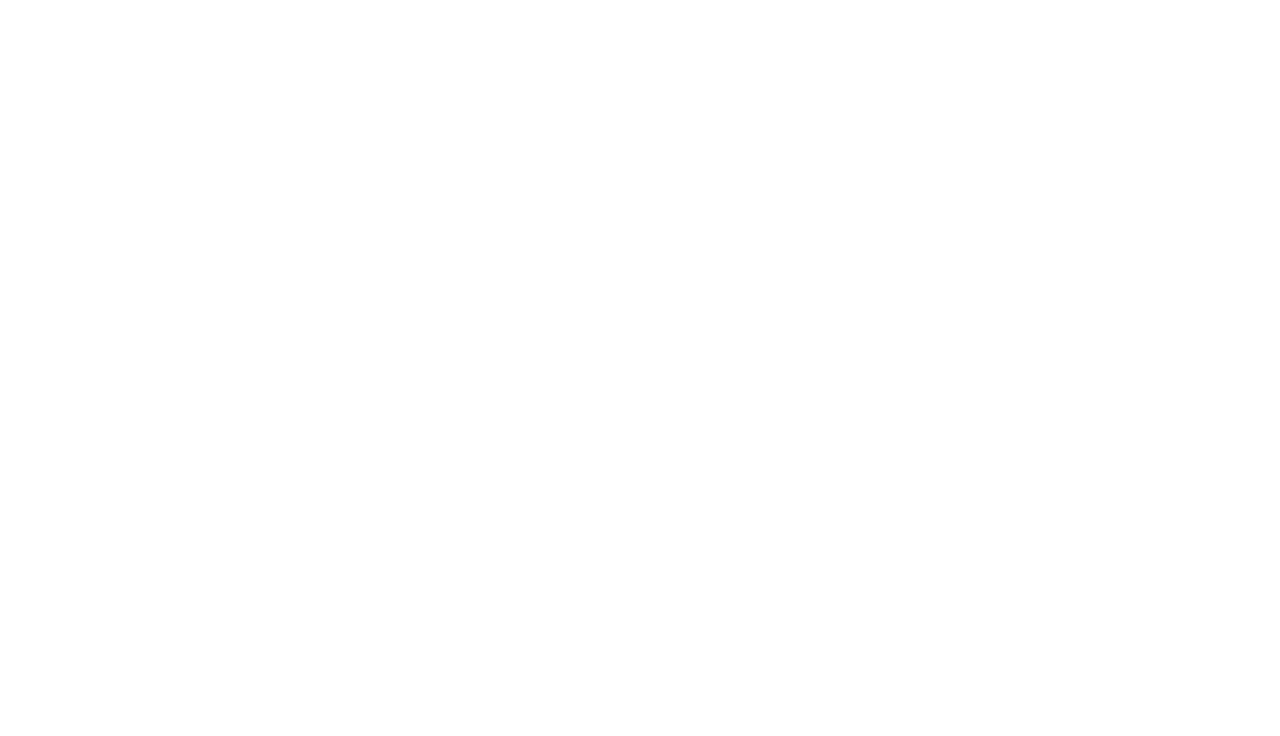
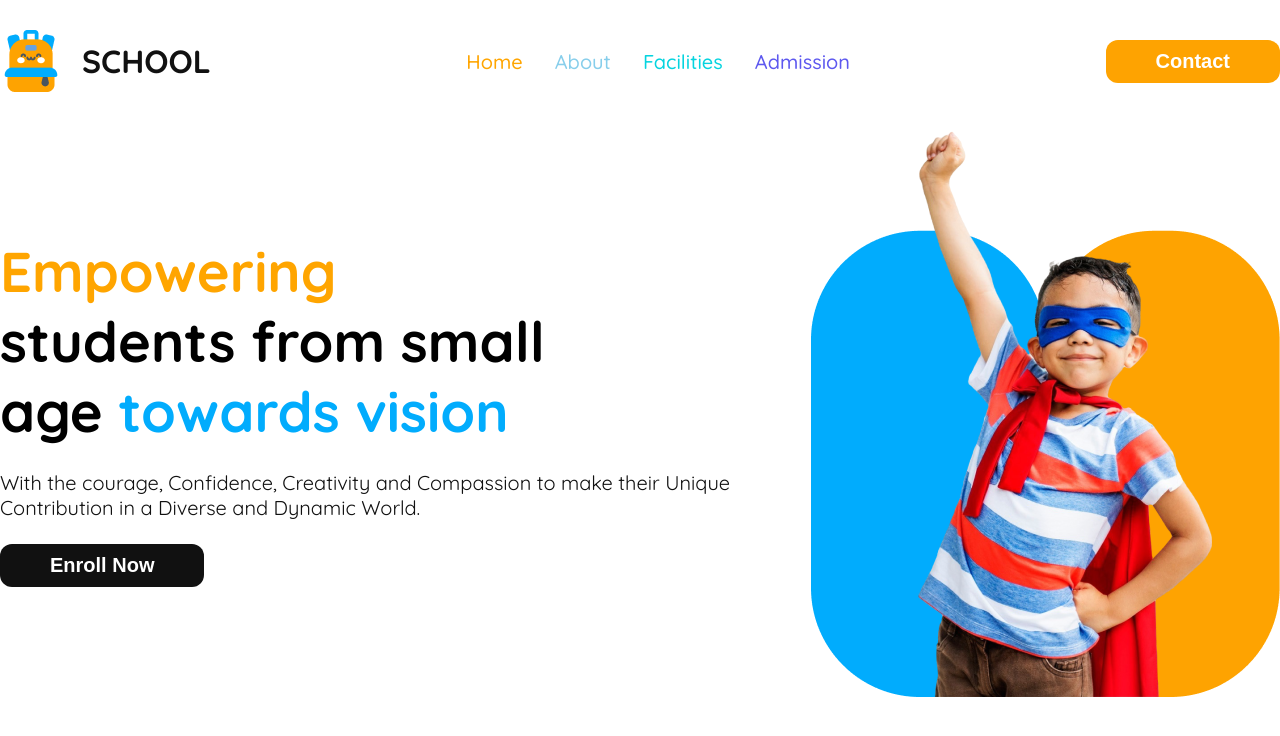
Before and after one commit to saiful16/kids-school, a plain HTML site: page index.html in a window 1280 px wide. Drawn offline with Linux system fonts and the light colour scheme.

Commit message:
banner section added

```diff
--- a/index.html
+++ b/index.html
@@ -1,14 +1,53 @@
 <!DOCTYPE html>
 <html lang="en">
+
 <head>
     <meta charset="UTF-8">
     <meta name="viewport" content="width=device-width, initial-scale=1.0">
     <title>Kids Elementary School</title>
+    <script src="https://kit.fontawesome.com/5a8c4f86b6.js" crossorigin="anonymous"></script>
     <link rel="stylesheet" href="styles/style.css">
+    <link rel="stylesheet" href="styles/media.css">
 </head>
+
 <body>
-    <header>
-
+    <header class="quicksand-font">
+        <!-- nav section -->
+        <div class="nav-container">
+            <div class="nav-t-l-container">
+                <img src="assets/logo.png" alt="">
+                <h3 class="nav-title">SCHOOL</h3>
+            </div>
+            <div class="anchor-container">
+                <ul>
+                    <li><a class="text-orange" href="">Home</a></li>
+                    <li><a class="text-sky-blue" href="">About</a></li>
+                    <li><a class="text-light" href="">Facilities</a></li>
+                    <li><a class="text-purple" href="">Admission</a></li>
+                </ul>
+            </div>
+            <div class="btn-container">
+                <button class="btn-nav">Contact</button>
+                <i class="fa-solid fa-bars navi-bar"></i>
+            </div>
+        </div>
+        <!-- banner section -->
+        <div class="banner-container">
+            <div class="banner-content">
+                <h1 class="banner-title"><span class="text-orange">Empowering</span> <br>
+                    students from small <br>age <span class="text-title-color"> towards vision</span></h1>
+                <p class="banner-description">
+                    With the courage, Confidence, Creativity and Compassion to make their Unique <br> Contribution in a
+                    Diverse and Dynamic World.
+                </p>
+                <div>
+                    <button class="btn-primary">Enroll Now</button>
+                </div>
+            </div>
+            <div class="banner-img">
+                <img src="assets/hero-kids.png" alt="">
+            </div>
+        </div>
 
     </header>
     <main>
@@ -18,4 +57,5 @@
 
     </footer>
 </body>
+
 </html>
--- /dev/null
+++ b/styles/media.css
@@ -0,0 +1,57 @@
+
+/* media queries for small devices  */
+@media screen and (max-width: 576px) {
+
+    .nav-title,
+    .anchor-container,
+    .btn-nav {
+        display: none;
+    }
+
+    .navi-bar {
+        display: block;
+        width: 30px;
+        height: auto;
+        /* height: 30px;
+     */
+    }
+    .nav-container{
+        border: 0.5px solid rgb(254, 163, 1);
+        padding: 12px 16px;
+    }
+    .btn-container{
+        display: flex;
+        justify-content: center;
+        align-items: center;
+    }
+    /* banner section */
+    .banner-container{
+        flex-direction: column-reverse;
+        margin-top: 20px;
+        justify-content: center;
+        align-items: center;
+    }
+    .banner-content{
+        text-align: center;
+    }
+}
+
+
+
+
+
+/* media queries for medium devices  */
+@media screen and (min-width: 557px) and (max-width: 992px) {
+    .nav-title{
+        display: none;
+    }
+    .banner-container{
+        flex-direction: column-reverse;
+        margin-top: 20px;
+        justify-content: center;
+        align-items: center;
+    }
+    .banner-content{
+        text-align: center;
+    }
+}
--- a/styles/style.css
+++ b/styles/style.css
@@ -0,0 +1,138 @@
+@import url('https://fonts.googleapis.com/css2?family=Quicksand:wght@300..700&family=Raleway:ital,wght@0,100..900;1,100..900&display=swap');
+
+* {
+    margin: 0;
+    padding: 0;
+    box-sizing: border-box;
+}
+
+/* shared styles */
+.raleway-font {
+    font-family: "Raleway", serif;
+    font-optical-sizing: auto;
+    font-weight: normal;
+    font-style: normal;
+}
+
+.quicksand-font {
+    font-family: "Quicksand", serif;
+    font-optical-sizing: auto;
+    font-weight: normal;
+    font-style: normal;
+}
+
+header,
+main {
+    max-width: 1440px;
+    margin: 0 auto;
+}
+
+.text-orange {
+    color: orange;
+}
+
+.text-sky-blue {
+    color: skyblue;
+}
+
+.text-light {
+    color: rgb(5, 212, 223);
+}
+
+.text-purple {
+    color: rgb(93, 88, 239);
+}
+
+.text-title-color {
+    color: rgb(1, 172, 253);
+}
+
+.btn-primary {
+    border-radius: 12px;
+    color: rgb(255, 255, 255);
+    font-size: 1.25rem;
+    font-weight: 700;
+    background: rgb(17, 17, 17);
+    padding: 10px 50px;
+    border: none;
+}
+
+/* header section styles are here */
+/* nav section */
+.nav-container {
+    display: flex;
+    justify-content: space-between;
+    align-items: center;
+    padding: 30px 0;
+}
+
+.nav-t-l-container {
+    display: flex;
+    justify-content: center;
+    align-items: center;
+    gap: 20px;
+}
+
+/* .nav-t-l-container img {
+    width: 100%;
+} */
+
+.anchor-container ul {
+    display: flex;
+    gap: 32px;
+}
+
+.anchor-container li {
+    list-style: none;
+}
+
+.anchor-container a {
+    text-decoration: none;
+    font-size: 1.25rem;
+    font-weight: 500;
+}
+
+.nav-title {
+    color: rgb(17, 17, 17);
+    font-size: 2rem;
+    font-weight: 700;
+
+}
+
+.btn-nav {
+    color: rgb(255, 255, 255);
+    font-size: 1.25rem;
+    font-weight: 600;
+    padding: 10px 50px;
+    border-radius: 12px;
+    background: rgb(254, 163, 1);
+    border: none;
+}
+
+.navi-bar {
+    display: none;
+}
+
+/* banner section styles  */
+.banner-container {
+    display: flex;
+    justify-content: space-between;
+    /* border: 2px solid darkblue; */
+}
+
+.banner-content {
+    align-content: center;
+}
+
+.banner-title {
+    font-size: 3.5rem;
+    font-weight: 700;
+    margin-bottom: 24px;
+}
+
+.banner-description {
+    color: rgb(17, 17, 17);
+    font-size: 1.25rem;
+    font-weight: 400;
+    margin-bottom: 24px;
+}
```
